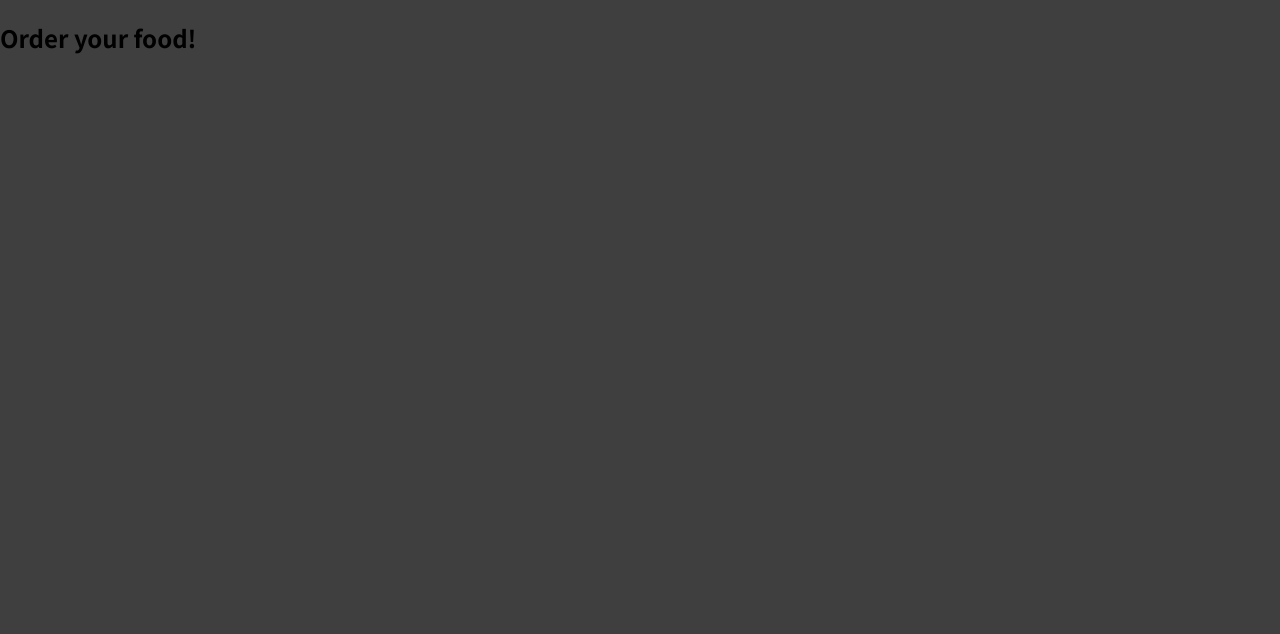
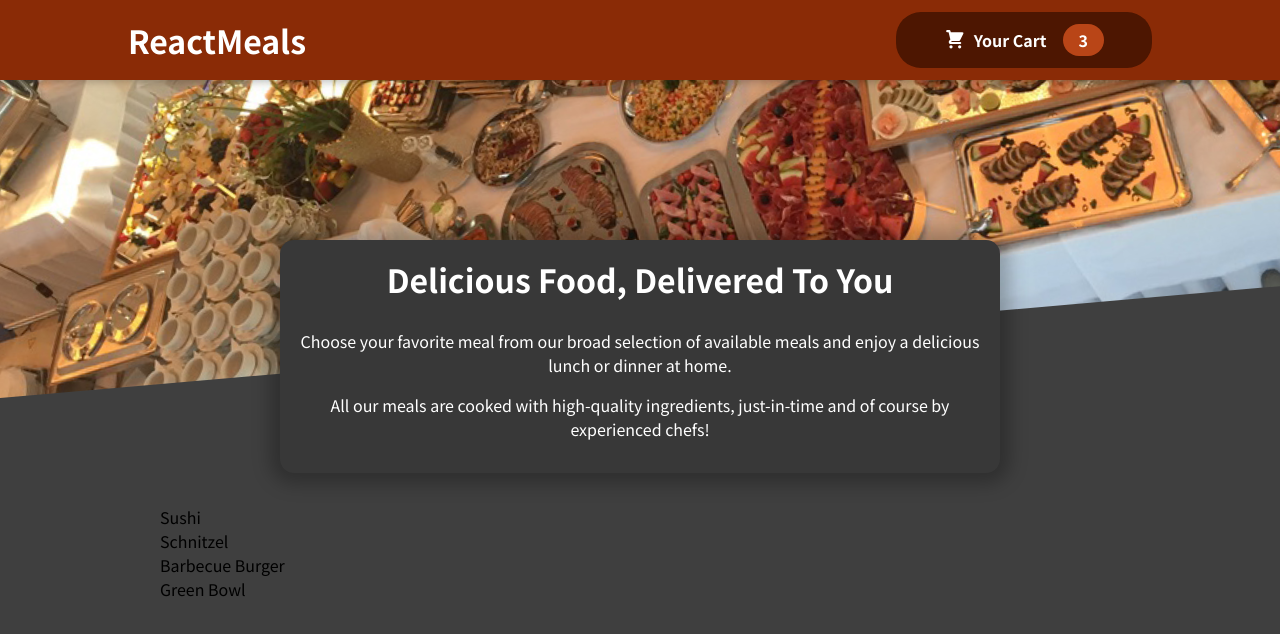
Before and after one commit to iamSuraZz/react-food-ordering-app, a React (Create React App) app: page / in a window 1280 px wide. Shown: the top 634 px of the page. Built offline with nearby package versions, Linux system fonts and the light colour scheme.

Commit message:
make meals summary and add demo meals list

```diff
--- a/src/App.js
+++ b/src/App.js
@@ -1,8 +1,15 @@
+import React, { Fragment } from "react";
+import Header from "./components/Layout/Header";
+import Meals from "./components/Meals/Meals";
+
 function App() {
   return (
-    <div>
-      <h2>Order your food!</h2>
-    </div>
+    <Fragment>
+      <Header />
+      <main>
+        <Meals />
+      </main>
+    </Fragment>
   );
 }
 
--- /dev/null
+++ b/src/components/Cart/CartIcon.js
@@ -0,0 +1,13 @@
+const CartIcon = () => {
+  return (
+    <svg
+      xmlns="http://www.w3.org/2000/svg"
+      viewBox="0 0 20 20"
+      fill="currentColor"
+    >
+      <path d="M3 1a1 1 0 000 2h1.22l.305 1.222a.997.997 0 00.01.042l1.358 5.43-.893.892C3.74 11.846 4.632 14 6.414 14H15a1 1 0 000-2H6.414l1-1H14a1 1 0 00.894-.553l3-6A1 1 0 0017 3H6.28l-.31-1.243A1 1 0 005 1H3zM16 16.5a1.5 1.5 0 11-3 0 1.5 1.5 0 013 0zM6.5 18a1.5 1.5 0 100-3 1.5 1.5 0 000 3z" />
+    </svg>
+  );
+};
+
+export default CartIcon;
--- /dev/null
+++ b/src/components/Layout/Header.js
@@ -0,0 +1,19 @@
+import { Fragment } from "react";
+import mealsImage from "../../assets/meals.jpg";
+import classes from "./Header.module.css";
+import HeaderCartButton from "./HeaderCartButton";
+
+const Header = (props) => {
+  return (
+    <Fragment>
+      <header className={classes.header}>
+        <h1>ReactMeals</h1>
+        <HeaderCartButton />
+      </header>
+      <div className={classes["main-image"]}>
+        <img src={mealsImage} alt="A table full of delicious food" />
+      </div>
+    </Fragment>
+  );
+};
+export default Header;
--- /dev/null
+++ b/src/components/Layout/Header.module.css
@@ -0,0 +1,29 @@
+.header {
+    position: fixed;
+    top: 0;
+    left: 0;
+    width: 100%;
+    height: 5rem;
+    background-color: #8a2b06;
+    color: white;
+    display: flex;
+    justify-content: space-between;
+    align-items: center;
+    padding: 0 10%;
+    box-shadow: 0 2px 8px rgba(0, 0, 0, 0.25);
+    z-index: 10;
+  }
+
+  .main-image {
+    width: 100%;
+    height: 25rem;
+    z-index: 0;
+    overflow: hidden;
+  }
+
+  .main-image img {
+    width: 110%;
+    height: 100%;
+    object-fit: cover;
+    transform: rotateZ(-5deg) translateY(-4rem) translateX(-1rem);
+  }
--- /dev/null
+++ b/src/components/Layout/HeaderCartButton.js
@@ -0,0 +1,16 @@
+import React from "react";
+import CartIcon from "../Cart/CartIcon";
+import classes from "./HeaderCartButton.module.css";
+
+const HeaderCartButton = (props) => {
+  return (
+    <button className={classes.button}>
+      <span className={classes.icon}>
+        <CartIcon />
+      </span>
+      <span>Your Cart</span>
+      <span className={classes.badge}>3</span>
+    </button>
+  );
+};
+export default HeaderCartButton;
--- /dev/null
+++ b/src/components/Layout/HeaderCartButton.module.css
@@ -0,0 +1,59 @@
+.button {
+    cursor: pointer;
+    font: inherit;
+    border: none;
+    background-color: #4d1601;
+    color: white;
+    padding: 0.75rem 3rem;
+    display: flex;
+    justify-content: space-around;
+    align-items: center;
+    border-radius: 25px;
+    font-weight: bold;
+  }
+
+  .button:hover,
+  .button:active {
+    background-color: #2c0d00;
+  }
+
+  .icon {
+    width: 1.35rem;
+    height: 1.35rem;
+    margin-right: 0.5rem;
+  }
+
+  .badge {
+    background-color: #b94517;
+    padding: 0.25rem 1rem;
+    border-radius: 25px;
+    margin-left: 1rem;
+    font-weight: bold;
+  }
+
+  .button:hover .badge,
+  .button:active .badge {
+    background-color: #92320c;
+  }
+
+  .bump {
+    animation: bump 300ms ease-out;
+  }
+
+  @keyframes bump {
+    0% {
+      transform: scale(1);
+    }
+    10% {
+      transform: scale(0.9);
+    }
+    30% {
+      transform: scale(1.1);
+    }
+    50% {
+      transform: scale(1.15);
+    }
+    100% {
+      transform: scale(1);
+    }
+  }
--- /dev/null
+++ b/src/components/Meals/AvailableMeals.js
@@ -0,0 +1,40 @@
+import React from "react";
+import classes from "./AvailableMeals.module.css";
+
+const DUMMY_MEALS = [
+  {
+    id: "m1",
+    name: "Sushi",
+    description: "Finest fish and veggies",
+    price: 22.99,
+  },
+  {
+    id: "m2",
+    name: "Schnitzel",
+    description: "A german specialty!",
+    price: 16.5,
+  },
+  {
+    id: "m3",
+    name: "Barbecue Burger",
+    description: "American, raw, meaty",
+    price: 12.99,
+  },
+  {
+    id: "m4",
+    name: "Green Bowl",
+    description: "Healthy...and green...",
+    price: 18.99,
+  },
+];
+
+const AvailableMeals = () => {
+  const mealsList = DUMMY_MEALS.map((meal) => <li>{meal.name}</li>);
+
+  return (
+    <section className={classes.meals}>
+      <ul>{mealsList}</ul>
+    </section>
+  );
+};
+export default AvailableMeals;
--- /dev/null
+++ b/src/components/Meals/AvailableMeals.module.css
@@ -0,0 +1,24 @@
+.meals {
+    max-width: 60rem;
+    width: 90%;
+    margin: 2rem auto;
+    animation: meals-appear 1s ease-out forwards;
+  }
+
+  .meals ul {
+    list-style: none;
+    margin: 0;
+    padding: 0;
+  }
+
+  @keyframes meals-appear {
+    from {
+      opacity: 0;
+      transform: translateY(3rem);
+    }
+
+    to {
+      opacity: 1;
+      transform: translateY(0);
+    }
+  }
--- /dev/null
+++ b/src/components/Meals/Meals.js
@@ -0,0 +1,13 @@
+import React, { Fragment } from "react";
+import AvailableMeals from "./AvailableMeals";
+import MealsSummary from "./MealsSummary";
+
+const Meals = () => {
+  return (
+    <Fragment>
+      <MealsSummary />
+      <AvailableMeals />
+    </Fragment>
+  );
+};
+export default Meals;
--- /dev/null
+++ b/src/components/Meals/MealsSummary.js
@@ -0,0 +1,19 @@
+import classes from "./MealsSummary.module.css";
+
+const MealsSummary = () => {
+  return (
+    <section className={classes.summary}>
+      <h2>Delicious Food, Delivered To You</h2>
+      <p>
+        Choose your favorite meal from our broad selection of available meals
+        and enjoy a delicious lunch or dinner at home.
+      </p>
+      <p>
+        All our meals are cooked with high-quality ingredients, just-in-time and
+        of course by experienced chefs!
+      </p>
+    </section>
+  );
+};
+
+export default MealsSummary;
--- /dev/null
+++ b/src/components/Meals/MealsSummary.module.css
@@ -0,0 +1,18 @@
+.summary {
+    text-align: center;
+    max-width: 45rem;
+    width: 90%;
+    margin: auto;
+    margin-top: -10rem;
+    position: relative;
+    background-color: #383838;
+    color: white;
+    border-radius: 14px;
+    padding: 1rem;
+    box-shadow: 0 1px 18px 10px rgba(0, 0, 0, 0.25);
+  }
+
+  .summary h2 {
+    font-size: 2rem;
+    margin-top: 0;
+  }
```
Also changed, not shown: src/assets/meals.jpg (added), 1 other file (tests, documents, lock files or other folders).
